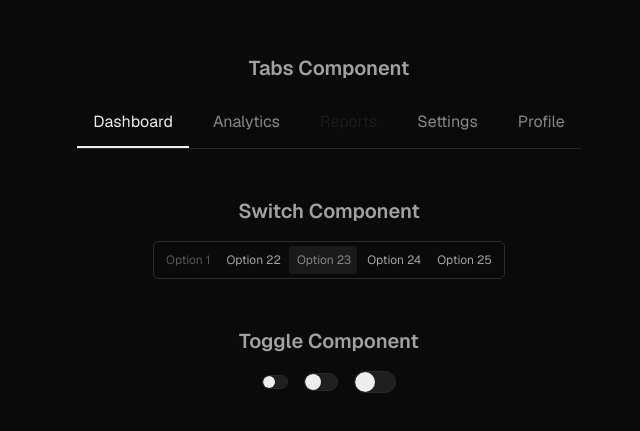
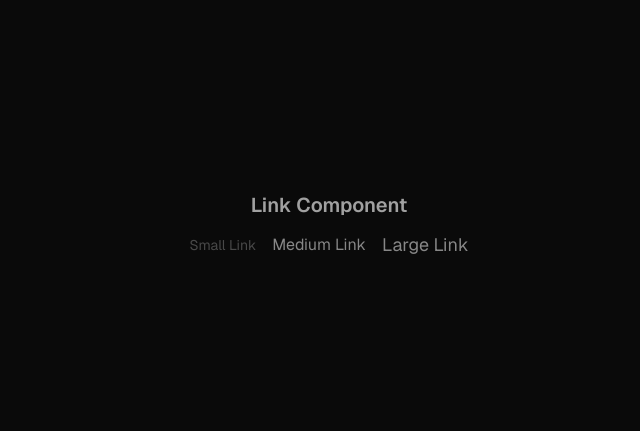
Before and after one commit to opencode-startup/OpenCode, a Next.js app: page / in a window 1280 px wide. Shown: the part 177-608 px from the top of the page, without its empty margins (311-951 px from the left). Built offline with nearby package versions, Linux system fonts and the light colour scheme.

Commit message:
OC-42 - Add Link component with variants, accessibility support, and Next.js compatibility

```diff
--- a/src/app/page.tsx
+++ b/src/app/page.tsx
@@ -1,75 +1,18 @@
 'use client';
 
-import { useState } from 'react';
-
-import { Switch, Tabs, Toggle } from '@/components';
+import { Link } from '@/components';
 
 export default function Home() {
-  const [switchValue, setSwitchValue] = useState('option3');
-  const [tabValue, setTabValue] = useState('tab1');
-  const [toggleValue, setToggleValue] = useState(false);
-
-  const switchOptions = [
-    { value: 'option1', label: 'Option 1', disabled: true },
-    { value: 'option2', label: 'Option 22' },
-    { value: 'option3', label: 'Option 23', disabled: true },
-    { value: 'option24', label: 'Option 24' },
-    { value: 'option22', label: 'Option 25' },
-  ];
-
-  const tabOptions = [
-    { value: 'tab1', label: 'Dashboard' },
-    { value: 'tab2', label: 'Analytics' },
-    { value: 'tab3', label: 'Reports', disabled: true },
-    { value: 'tab4', label: 'Settings' },
-    { value: 'tab5', label: 'Profile' },
-  ];
-
   return (
     <div className={'flex h-screen flex-1 flex-col items-center justify-center gap-12 p-8'}>
       <div className="flex w-full max-w-2xl flex-col items-center gap-4">
-        <h2 className="text-xl font-semibold text-gray-900">Tabs Component</h2>
-        <Tabs
-          tabs={tabOptions}
-          value={tabValue}
-          onChange={setTabValue}
-          size="medium"
-          aria-label="Navigation tabs example"
-        />
-      </div>
-
-      <div className="flex w-full max-w-2xl flex-col items-center gap-4">
-        <h2 className="text-xl font-semibold text-gray-900">Switch Component</h2>
-        <Switch
-          options={switchOptions}
-          value={switchValue}
-          onChange={setSwitchValue}
-          size="small"
-          aria-label="Small switch example"
-        />
-      </div>
-
-      <div className="flex w-full max-w-2xl flex-col items-center gap-4">
-        <h2 className="text-xl font-semibold text-gray-900">Toggle Component</h2>
-        <div className="flex items-center gap-4">
-          <Toggle
-            checked={toggleValue}
-            onChange={setToggleValue}
-            size="small"
-            aria-label="Small toggle example"
-          />
-          <Toggle
-            checked={toggleValue}
-            onChange={setToggleValue}
-            size="medium"
-            aria-label="Medium toggle example"
-          />
-          <Toggle
-            checked={toggleValue}
-            onChange={setToggleValue}
-            size="large"
-            aria-label="Large toggle example"
-          />
+        <h2 className="text-xl font-semibold text-gray-900">Link Component</h2>
+        <div className="flex flex-col items-center gap-4">
+          <div className="flex items-center gap-4">
+            <Link href="#" size="small" text="Small Link" disabled />
+            <Link href="#" size="medium" text="Medium Link" />
+            <Link href="#" size="large" text="Large Link" underline={false} />
+          </div>
         </div>
       </div>
     </div>
--- /dev/null
+++ b/src/components/Link/Link.tsx
@@ -0,0 +1,71 @@
+'use client';
+
+import NextLink from 'next/link';
+import { forwardRef } from 'react';
+
+import { LinkProps } from './types';
+import { linkVariants } from './variants';
+
+const Link = forwardRef<HTMLAnchorElement, LinkProps>(
+  (
+    {
+      children,
+      text,
+      href,
+      size = 'large',
+      disabled = false,
+      underline = true,
+      className,
+      'aria-label': ariaLabel,
+      'aria-labelledby': ariaLabelledBy,
+      'aria-describedby': ariaDescribedBy,
+      ...props
+    },
+    ref,
+  ) => {
+    const content = children || text || 'Link';
+
+    if (disabled) {
+      return (
+        <span
+          ref={ref as any}
+          className={linkVariants({
+            size,
+            disabled: true,
+            underline,
+            className,
+          })}
+          aria-label={ariaLabel}
+          aria-labelledby={ariaLabelledBy}
+          aria-describedby={ariaDescribedBy}
+          {...(props as any)}
+        >
+          {content}
+        </span>
+      );
+    }
+
+    return (
+      <NextLink
+        href={href}
+        ref={ref}
+        className={linkVariants({
+          size,
+          disabled: false,
+          underline,
+          className,
+        })}
+        aria-label={ariaLabel}
+        aria-labelledby={ariaLabelledBy}
+        aria-describedby={ariaDescribedBy}
+        {...props}
+      >
+        {content}
+      </NextLink>
+    );
+  },
+);
+
+Link.displayName = 'Link';
+
+export default Link;
--- /dev/null
+++ b/src/components/Link/index.ts
@@ -0,0 +1,2 @@
+export { default as Link } from './Link';
+export type * from './types';
--- /dev/null
+++ b/src/components/Link/types.ts
@@ -0,0 +1,17 @@
+import { AnchorHTMLAttributes, ReactNode } from 'react';
+
+export type LinkSize = 'small' | 'medium' | 'large';
+
+export interface LinkProps extends Omit<AnchorHTMLAttributes<HTMLAnchorElement>, 'color'> {
+  children?: ReactNode;
+  text?: string;
+  size?: LinkSize;
+  disabled?: boolean;
+  underline?: boolean;
+  // Next.js Link compatibility
+  href: string;
+  // Accessibility enhancements
+  'aria-label'?: string;
+  'aria-labelledby'?: string;
+  'aria-describedby'?: string;
+}
--- /dev/null
+++ b/src/components/Link/variants.ts
@@ -0,0 +1,42 @@
+import { tv } from 'tailwind-variants';
+
+export const linkVariants = tv({
+  base: [
+    'text-nowrap text-gray-600 transition-all duration-200 ease-out',
+    'hover:text-gray-1000 relative cursor-pointer',
+    `focus-visible:ring-offset-background-100 focus-visible:rounded-sm focus-visible:ring-2
+    focus-visible:ring-blue-600 focus-visible:ring-offset-2 focus-visible:outline-none`,
+    'disabled:cursor-not-allowed disabled:opacity-50',
+  ],
+  variants: {
+    size: {
+      small: 'typo-label-14',
+      medium: 'typo-label-16',
+      large: 'typo-label-18',
+    },
+    disabled: {
+      true: 'cursor-not-allowed opacity-50 hover:no-underline',
+      false: 'cursor-pointer',
+    },
+    underline: {
+      true: [
+        `after:absolute after:-bottom-1 after:left-0 after:h-px after:w-full after:bg-current after:opacity-0
+        after:transition-all after:duration-200 after:ease-out after:content-[""]`,
+        'hover:after:bottom-0 hover:after:opacity-100',
+      ],
+      false: '',
+    },
+  },
+  compoundVariants: [
+    {
+      disabled: true,
+      underline: true,
+      class: 'after:hidden',
+    },
+  ],
+  defaultVariants: {
+    size: 'large',
+    disabled: false,
+    underline: true,
+  },
+});
--- a/src/components/index.ts
+++ b/src/components/index.ts
@@ -2,6 +2,7 @@ export * from './AnimatedCTA';
 export * from './Button';
 export * from './Icon';
 export * from './Input';
+export * from './Link';
 export * from './Logo';
 export * from './Spinner';
 export * from './Switch';
```
